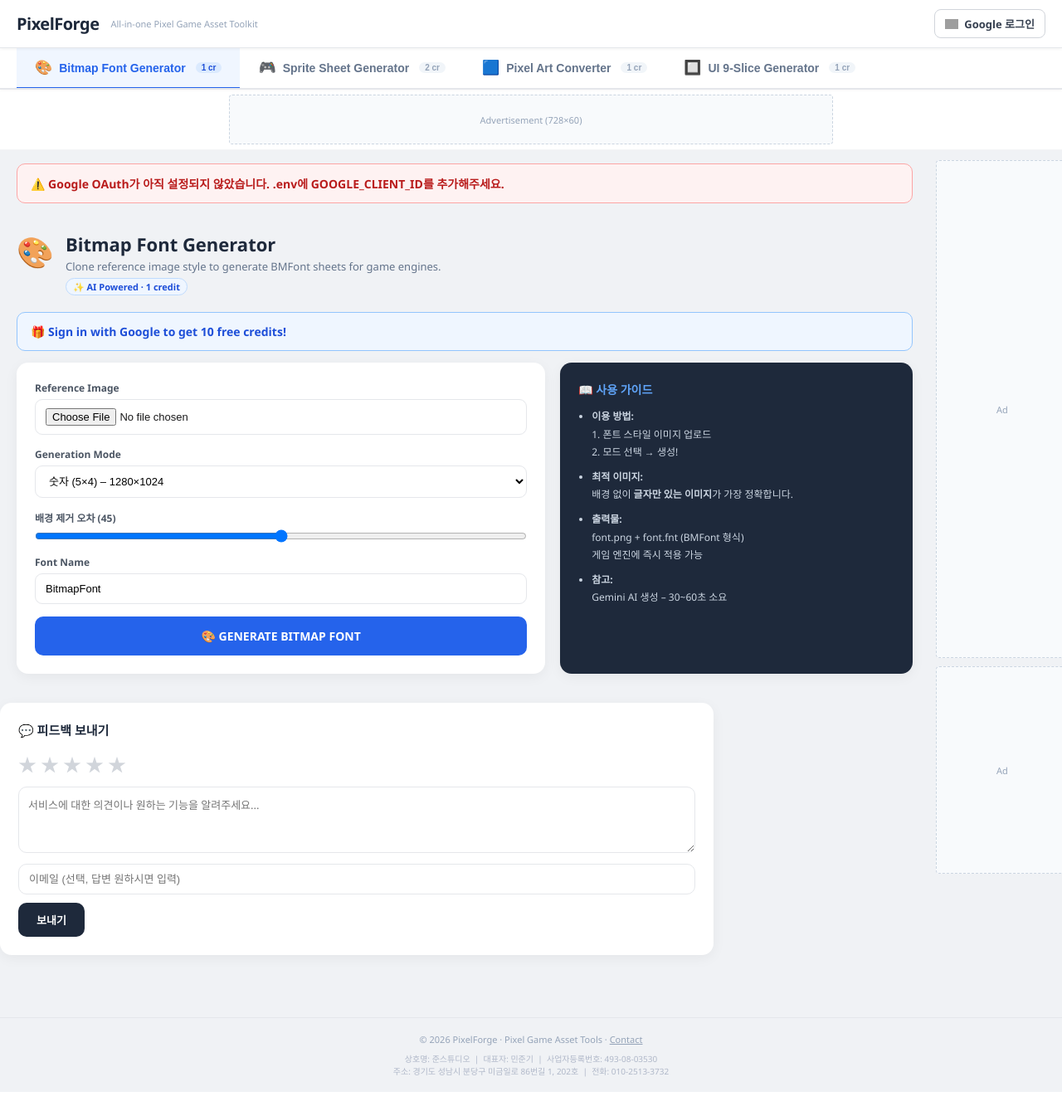
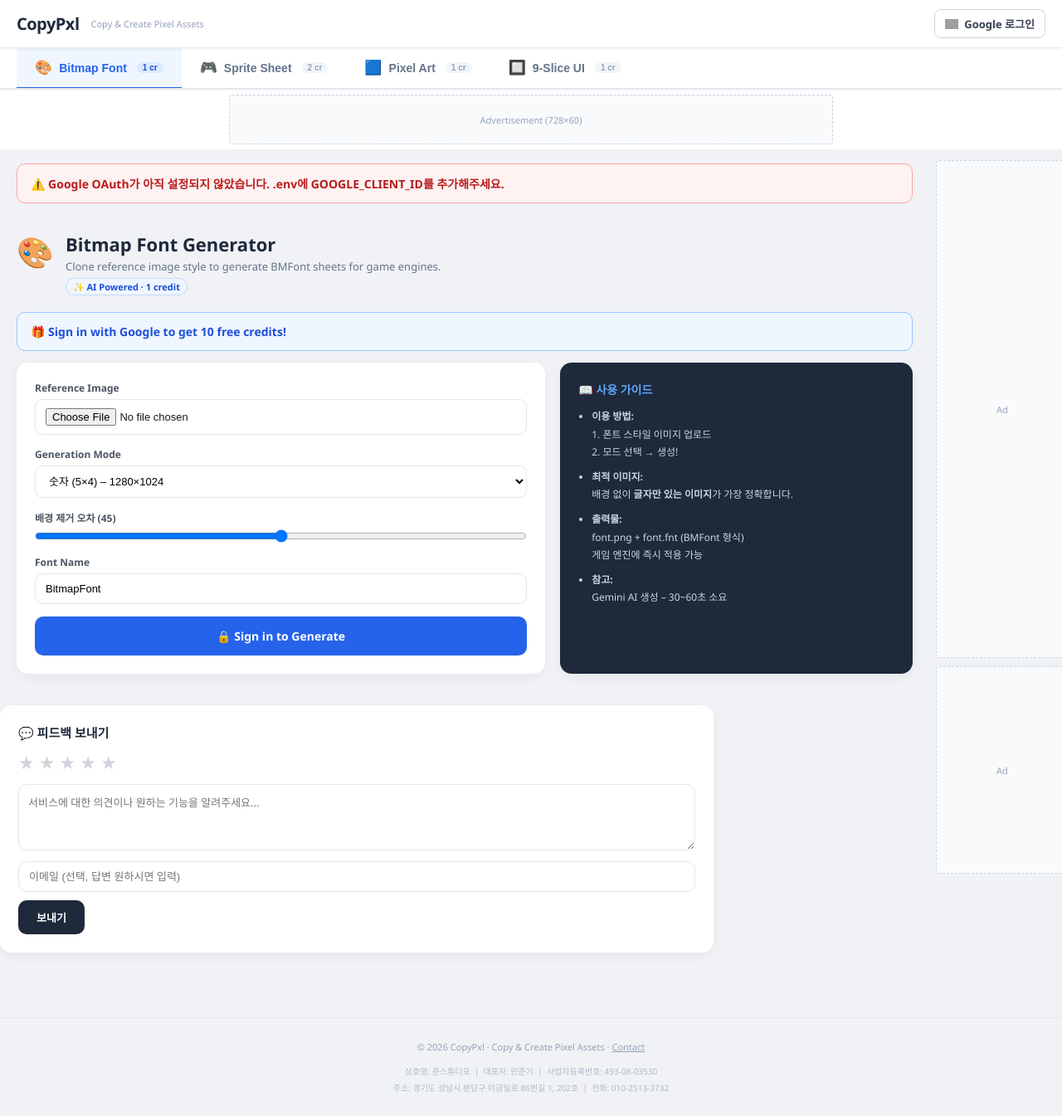
Before and after one commit to joongix-hash/ai-font-saas, a Flask app: page /auth/google in a window 1280 px wide. Shown: the whole page at 83% size. Before the commit the page ends 1316 px from the top, so only its background shows below. Run offline with Flask 3, Linux system fonts and the light colour scheme; grey boxes are pictures that could not be loaded.

Commit message:
feat: rebrand PixelForge → CopyPxl, add GA4, drop stripe, ignore marketing assets
- index.html: full CopyPxl branding (title/canonical/og/twitter/JSON-LD)
- index.html: add Google Analytics 4 (G-FNTN4YEV5X)
- index.html: business footer with 준스튜디오 details
- index.html: lang en, en_US locale, USD pricing, AI bitmap font keywords
- requirements.txt: remove stripe (switching to tosspayments)
- .gitignore: exclude demo.gif/mp4, reddit_*.png, HANDOFF_*.md, b64_tmp.txt

```diff
--- a/backend/requirements.txt
+++ b/backend/requirements.txt
@@ -5,6 +5,5 @@ requests
 google-genai
 pillow
 python-dotenv
-stripe
 gunicorn
-psycopg2-binary
+psycopg2
--- a/backend/templates/index.html
+++ b/backend/templates/index.html
@@ -1,26 +1,64 @@
 <!DOCTYPE html>
-<html lang="ko">
+<html lang="en">
 <head>
     <meta charset="UTF-8">
     <meta name="viewport" content="width=device-width, initial-scale=1.0">
-    <title>PixelForge – Pixel Game Asset Tools</title>
-    <meta name="description" content="AI bitmap font, sprite sheet, pixel art converter, 9-slice UI generator — all-in-one pixel game asset toolkit.">
-    <link rel="canonical" href="https://pixelforge.onrender.com/">
+
+    <!-- Google Analytics 4 (gtag.js) -->
+    <script async src="https://www.googletagmanager.com/gtag/js?id=G-FNTN4YEV5X"></script>
+    <script>
+      window.dataLayer = window.dataLayer || [];
+      function gtag(){dataLayer.push(arguments);}
+      gtag('js', new Date());
+      gtag('config', 'G-FNTN4YEV5X');
+    </script>
+
+    <title>CopyPxl – AI Bitmap Font Generator for Unity, Godot & Phaser</title>
+    <meta name="description" content="Turn any reference image into a ready-to-use bitmap font sheet. AI generates a full BMFont-compatible character set (font.png + font.fnt) for Unity, Godot, Phaser, and LibGDX. Free to try.">
+    <meta name="keywords" content="bitmap font generator, BMFont generator, pixel art font, Unity font, Godot font, Phaser bitmap font, game font generator, AI font generator">
+    <link rel="canonical" href="https://copypxl.com/">
 
     <!-- Open Graph -->
     <meta property="og:type" content="website">
-    <meta property="og:url" content="https://pixelforge.onrender.com/">
-    <meta property="og:title" content="PixelForge – Pixel Game Asset Tools">
-    <meta property="og:description" content="AI bitmap font, sprite sheet, pixel art converter, 9-slice UI generator — all-in-one pixel game asset toolkit.">
-    <meta property="og:image" content="https://pixelforge.onrender.com/static/og-image.png">
-    <meta property="og:locale" content="ko_KR">
-    <meta property="og:site_name" content="PixelForge">
+    <meta property="og:url" content="https://copypxl.com/">
+    <meta property="og:title" content="CopyPxl – AI Bitmap Font Generator for Unity, Godot & Phaser">
+    <meta property="og:description" content="Turn any reference image into a ready-to-use bitmap font sheet. AI generates a full BMFont-compatible character set for Unity, Godot, Phaser, and LibGDX. Free to try.">
+    <meta property="og:image" content="https://copypxl.com/static/og-image.png">
+    <meta property="og:locale" content="en_US">
+    <meta property="og:site_name" content="CopyPxl">
 
     <!-- Twitter Card -->
     <meta name="twitter:card" content="summary_large_image">
-    <meta name="twitter:title" content="PixelForge – Pixel Game Asset Tools">
-    <meta name="twitter:description" content="AI bitmap font, sprite sheet, pixel art converter, 9-slice UI generator — all-in-one pixel game asset toolkit.">
-    <meta name="twitter:image" content="https://pixelforge.onrender.com/static/og-image.png">
+    <meta name="twitter:site" content="@copypxl">
+    <meta name="twitter:title" content="CopyPxl – AI Bitmap Font Generator for Unity, Godot & Phaser">
+    <meta name="twitter:description" content="Turn any reference image into a bitmap font sheet — BMFont format, ready for Unity, Godot, Phaser. Free to try.">
+    <meta name="twitter:image" content="https://copypxl.com/static/og-image.png">
+
+    <!-- JSON-LD Structured Data -->
+    <script type="application/ld+json">
+    {
+      "@context": "https://schema.org",
+      "@type": "WebApplication",
+      "name": "CopyPxl",
+      "url": "https://copypxl.com/",
+      "description": "AI bitmap font generator. Upload any reference image and get a full BMFont-compatible character set for Unity, Godot, Phaser, and LibGDX.",
+      "applicationCategory": "DesignApplication",
+      "operatingSystem": "Web",
+      "offers": {
+        "@type": "Offer",
+        "price": "0",
+        "priceCurrency": "USD"
+      },
+      "featureList": [
+        "AI Bitmap Font Generator",
+        "BMFont Format Output",
+        "Unity TextMesh Pro Compatible",
+        "Godot BitmapFont Compatible",
+        "Phaser Bitmap Font Compatible",
+        "Pixel Art Font Generator"
+      ]
+    }
+    </script>
     <style>
         *{box-sizing:border-box;margin:0;padding:0;}
         body{font-family:'Segoe UI',sans-serif;background:#f0f2f5;color:#1a1a1b;min-height:100vh;}
@@ -70,7 +108,7 @@
         @media(max-width:1100px){.right-ads{display:none;}}
 
         /* ── Cards ────────────────────────────── */
-        .card{background:#fff;border-radius:14px;padding:22px;box-shadow:0 4px 16px rgba(0,0,0,.05);margin-bottom:15px;}
+        .card{background:#fff;border-radius:14px;padding:22px;box-shadow:0 4px 16px rgba(0,0,0,.05);margin-bottom:18px;}
         .card-dark{background:#1e293b;color:#fff;}
 
         /* ── Tool Header ──────────────────────── */
@@ -185,16 +223,16 @@
         .btn-fb:hover{background:#334155;}
 
         /* ── Footer ───────────────────────────── */
+        .footer{text-align:center;padding:24px 20px;font-size:11px;color:#94a3b8;border-top:1px solid #e5e7eb;line-height:2;}
         .footer-biz{margin-top:8px;font-size:10px;color:#b0b8c9;}
-        .footer{text-align:center;padding:18px;font-size:11px;color:#94a3b8;border-top:1px solid #e5e7eb;}
     </style>
 </head>
 <body>
 
 <!-- ── Header ────────────────────────────────────────────────── -->
 <header class="header">
-    <span class="brand">PixelForge</span>
-    <span class="tagline" id="txt_tagline">Pixel Game Asset Tools</span>
+    <span class="brand">CopyPxl</span>
+    <span class="tagline" id="txt_tagline">Copy & Create Pixel Assets</span>
     <div class="header-right">
         {% if user %}
         <div class="user-info">
@@ -732,12 +770,12 @@
 
 <!-- ── Footer ─────────────────────────────────────────────────── -->
 <footer class="footer">
-    © 2026 PixelForge · Pixel Game Asset Tools ·
-    <a href="mailto:support@pixelforge.com" style="color:#94a3b8;">Contact</a>
-            <div class="footer-biz">
-                상호명: 준스튜디오 &nbsp;|&nbsp; 대표자: 민준기 &nbsp;|&nbsp; 사업자등록번호: 493-08-03530<br>
-                주소: 경기도 성남시 분당구 미금일로 86번길 1, 202호 &nbsp;|&nbsp; 전화: 010-2513-3732
-            </div>
+    © 2026 CopyPxl · Copy & Create Pixel Assets ·
+    <a href="mailto:support@copypxl.com" style="color:#94a3b8;">Contact</a>
+    <div class="footer-biz">
+        상호명: 준스튜디오 &nbsp;|&nbsp; 대표자: 민준기 &nbsp;|&nbsp; 사업자등록번호: 493-08-03530<br>
+        주소: 경기도 성남시 분당구 미금일로 86번길 1, 202호 &nbsp;|&nbsp; 전화: 010-2513-3732
+    </div>
 </footer>
 
 <!-- ── Pricing Modal ──────────────────────────────────────────── -->
@@ -1062,8 +1100,8 @@ function setRating(val) {
 const LANG = {
     KR: {
         /* Meta */
-        title:        "PixelForge – 픽셀 게임 에셋 툴",
-        tagline:      "픽셀 게임 에셋 올인원 툴킷",
+        title:        "CopyPxl – 픽셀 에셋 복제 툴",
+        tagline:      "레퍼런스에서 픽셀 에셋 복제",
         /* Tool names */
         t1_name:      "비트맵 폰트 생성기",
         t1_desc:      "레퍼런스 이미지 스타일을 복제해 게임 엔진용 BMFont 시트를 생성합니다.",
@@ -1109,8 +1147,8 @@ const LANG = {
         dl_ui:      "⬇ DOWNLOAD preview + metadata.json (.zip)",
     },
     EN: {
-        title:        "PixelForge – Pixel Game Asset Tools",
-        tagline:      "All-in-one Pixel Game Asset Toolkit",
+        title:        "CopyPxl – Copy & Create Pixel Assets",
+        tagline:      "Copy pixel assets from reference images",
         t1_name:      "Bitmap Font Generator",
         t1_desc:      "Clone reference image style to generate BMFont sheets for game engines.",
         t2_name:      "Sprite Sheet Generator",
@@ -1149,8 +1187,8 @@ const LANG = {
         dl_ui:      "⬇ DOWNLOAD preview + metadata.json (.zip)",
     },
     JA: {
-        title:        "PixelForge – ピクセルゲームアセットツール",
-        tagline:      "ピクセルゲームアセット オールインワンツール",
+        title:        "CopyPxl – ピクセルアセットコピーツール",
+        tagline:      "リファレンスからピクセルアセットをコピー",
         t1_name:      "ビットマップフォントジェネレーター",
         t1_desc:      "参照画像のスタイルを複製してゲームエンジン用BMFontシートを生成します。",
         t2_name:      "スプライトシートジェネレーター",
@@ -1189,8 +1227,8 @@ const LANG = {
         dl_ui:      "⬇ DOWNLOAD preview + metadata.json (.zip)",
     },
     ZH: {
-        title:        "PixelForge – 像素游戏资产工具",
-        tagline:      "像素游戏资产一站式工具包",
+        title:        "CopyPxl – 像素资产复制工具",
+        tagline:      "从参考图像复制像素资产",
         t1_name:      "位图字体生成器",
         t1_desc:      "复制参考图片样式，生成游戏引擎用BMFont字体表。",
         t2_name:      "精灵图生成器",
@@ -1289,42 +1327,4 @@ function applyLang(lang) {
     _setText('ltxt_font',   t.loading_font);
     _setText('ltxt_sprite', t.loading_sprite);
     _setText('ltxt_pixel',  t.loading_pixel);
-    _setText('ltxt_ui',     t.loading_ui);
-
-    // Modal
-    _setText('modal_title', t.modal_title);
-    _setText('modal_sub',   t.modal_sub);
-
-    // Download buttons
-    _setText('dl_font_btn',   t.dl_font);
-    _setText('dl_sprite_btn', t.dl_sprite);
-    _setText('dl_pixel_btn',  t.dl_pixel);
-    _setText('dl_ui_btn',     t.dl_ui);
-
-    // Free banner (innerHTML for <strong>)
-    document.querySelectorAll('.i18n-free').forEach(el => el.innerHTML = t.free_banner);
-
-    // Credits label
-    const gc = document.getElementById('globalCredits');
-    if (gc) {
-        const n = gc.dataset.credits || '0';
-        gc.textContent = '⚡ ' + n + ' ' + t.credit_label;
-    }
-}
-
-function _setText(id, text) {
-    const el = document.getElementById(id);
-    if (el && text) el.textContent = text;
-}
-
-/* ══════════════════════════════════════════════════════════════════
-   Init
-══════════════════════════════════════════════════════════════════ */
-window.onload = () => {
-    toggleCustom();
-    toggleSliceManual();
-    initLang();  // async, non-blocking
-};
-</script>
-</body>
-</html>
+    _setText('ltxt_
```
Also changed, not shown: 1 other file.
